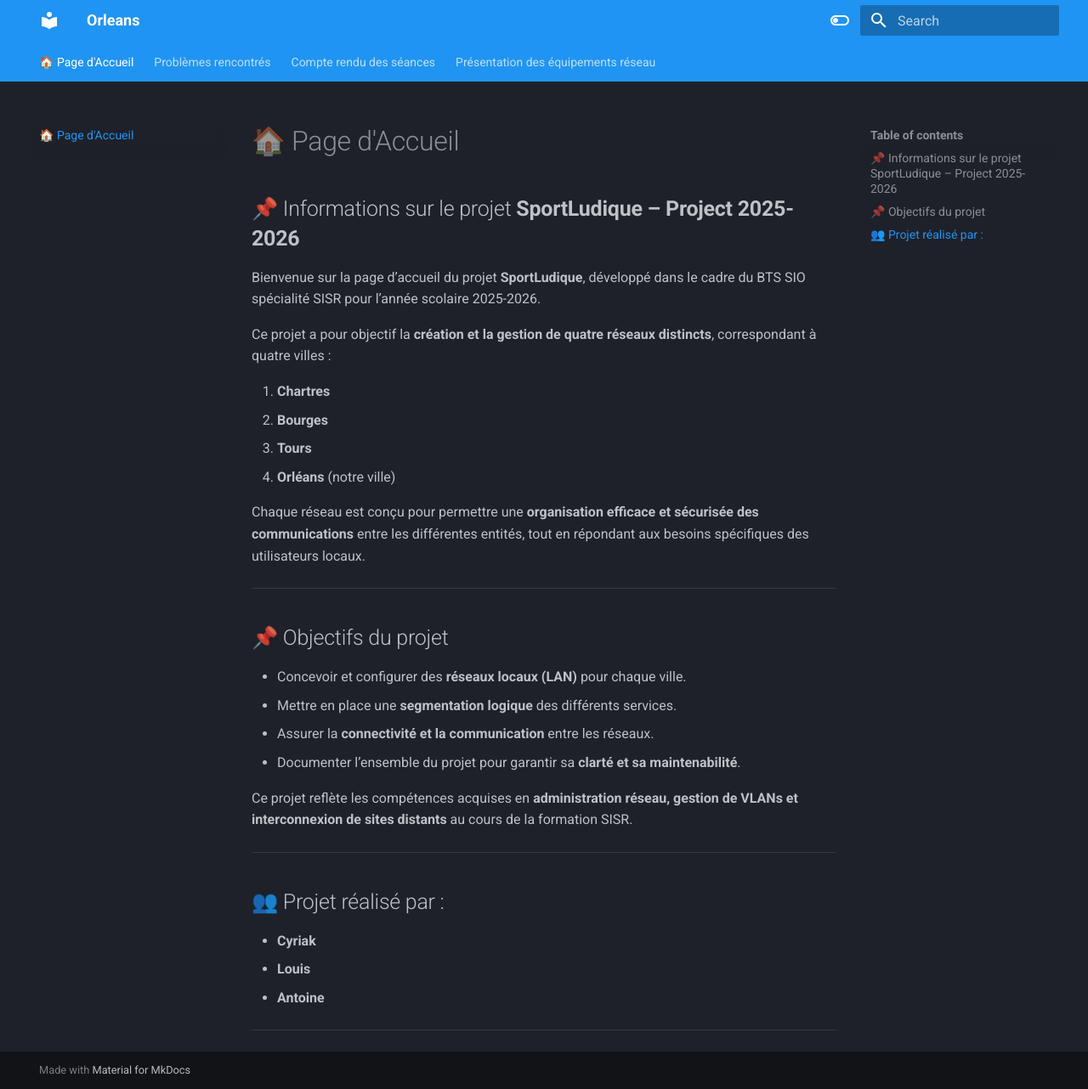
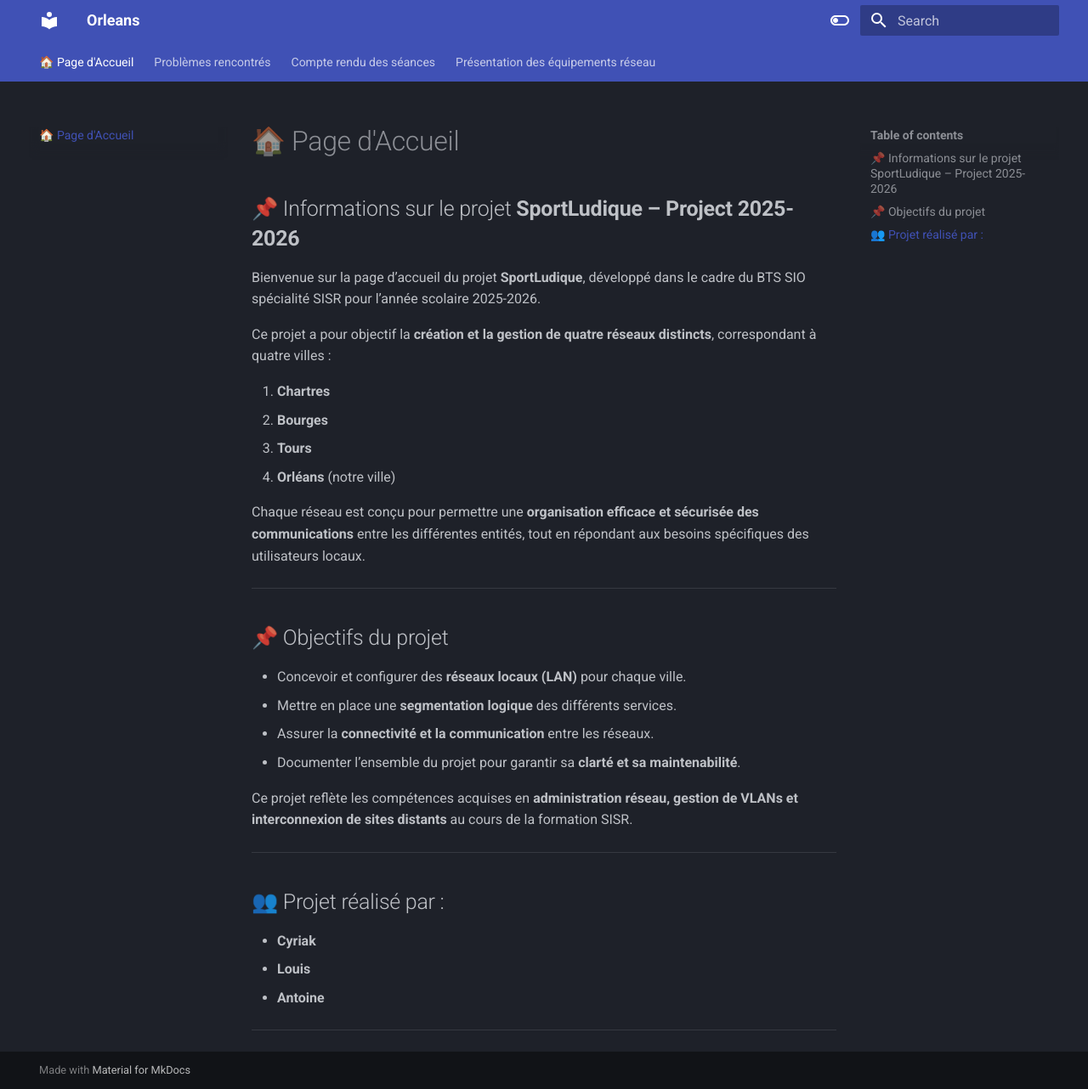
Before and after one commit to XolA-max/gp-orleans-sportludique2025-2026, an MkDocs documentation site: the page built from docs/index.md, in a window 1280 px wide and 1282 px high. Shown: the whole window at 85% size. Built offline with MkDocs 1.6.1 and Material for MkDocs 9.7.7, drawn with Linux system fonts in a browser that asks for light colours.

Commit message:
Update mkdocs.yml

```diff
--- a/mkdocs.yml
+++ b/mkdocs.yml
@@ -7,7 +7,7 @@
     - navigation.instant
   palette:
     - scheme: slate
-      primary: blue
+      primary: Deep Orange
       accent: teal
       toggle:
         icon: material/toggle-switch-off-outline
```
